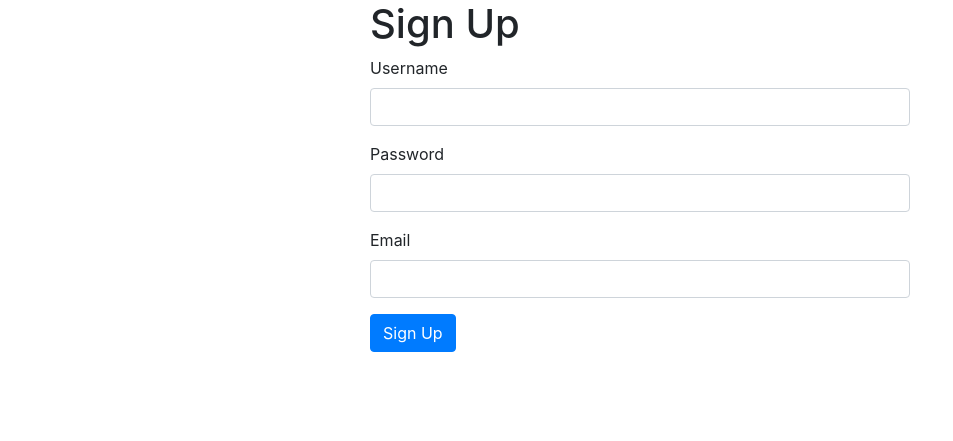
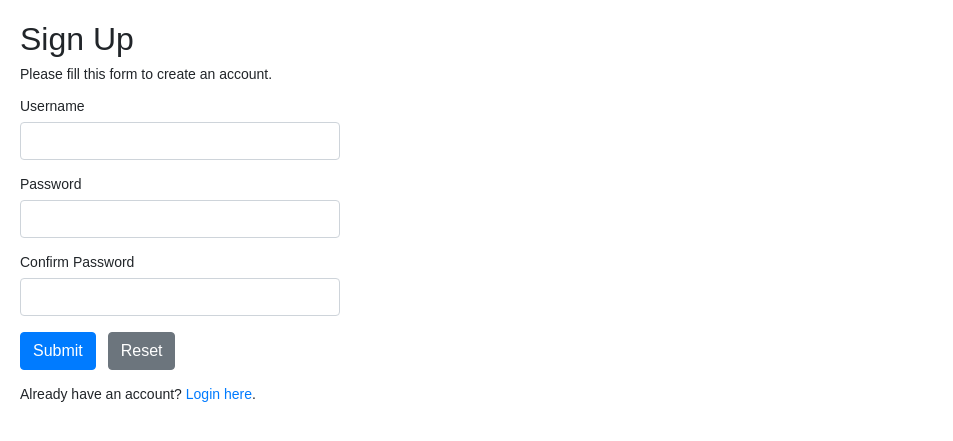
Before and after one commit to roshan-c/shoeshine.tv, a PHP site: page /register.php in a window 1280 px wide. Shown: the top 441 px of the page, without its empty margins (0-953 px from the left). Run offline with PHP 8.4, Linux system fonts and the light colour scheme; a stand-in replaces the project's code that opens the database connection.

Commit message:
Update register.php

```diff
--- a/website/register.php
+++ b/website/register.php
@@ -1,33 +1,137 @@
+<?php
+// Include config file
+require_once "config.php";
+
+// Define variables and initialize with empty values
+$username = $password = $confirm_password = "";
+$username_err = $password_err = $confirm_password_err = "";
+
+// Processing form data when form is submitted
+if($_SERVER["REQUEST_METHOD"] == "POST"){
+
+    // Validate username
+    if(empty(trim($_POST["username"]))){
+        $username_err = "Please enter a username.";
+    } elseif(!preg_match('/^[a-zA-Z0-9_]+$/', trim($_POST["username"]))){
+        $username_err = "Username can only contain letters, numbers, and underscores.";
+    } else{
+        // Prepare a select statement
+        $sql = "SELECT id FROM users WHERE username = ?";
+
+        if($stmt = mysqli_prepare($link, $sql)){
+            // Bind variables to the prepared statement as parameters
+            mysqli_stmt_bind_param($stmt, "s", $param_username);
+
+            // Set parameters
+            $param_username = trim($_POST["username"]);
+
+            // Attempt to execute the prepared statement
+            if(mysqli_stmt_execute($stmt)){
+                /* store result */
+                mysqli_stmt_store_result($stmt);
+
+                if(mysqli_stmt_num_rows($stmt) == 1){
+                    $username_err = "This username is already taken.";
+                } else{
+                    $username = trim($_POST["username"]);
+                }
+            } else{
+                echo "Oops! Something went wrong. Please try again later.";
+            }
+
+            // Close statement
+            mysqli_stmt_close($stmt);
+        }
+    }
+
+    // Validate password
+    if(empty(trim($_POST["password"]))){
+        $password_err = "Please enter a password.";
+    } elseif(strlen(trim($_POST["password"])) < 6){
+        $password_err = "Password must have atleast 6 characters.";
+    } else{
+        $password = trim($_POST["password"]);
+    }
+
+    // Validate confirm password
+    if(empty(trim($_POST["confirm_password"]))){
+        $confirm_password_err = "Please confirm password.";
+    } else{
+        $confirm_password = trim($_POST["confirm_password"]);
+        if(empty($password_err) && ($password != $confirm_password)){
+            $confirm_password_err = "Password did not match.";
+        }
+    }
+
+    // Check input errors before inserting in database
+    if(empty($username_err) && empty($password_err) && empty($confirm_password_err)){
+
+        // Prepare an insert statement
+        $sql = "INSERT INTO users (username, password) VALUES (?, ?)";
+
+        if($stmt = mysqli_prepare($link, $sql)){
+            // Bind variables to the prepared statement as parameters
+            mysqli_stmt_bind_param($stmt, "ss", $param_username, $param_password);
+
+            // Set parameters
+            $param_username = $username;
+            $param_password = password_hash($password, PASSWORD_DEFAULT); // Creates a password hash
+
+            // Attempt to execute the prepared statement
+            if(mysqli_stmt_execute($stmt)){
+                // Redirect to login page
+                header("location: login.php");
+            } else{
+                echo "Oops! Something went wrong. Please try again later.";
+            }
+
+            // Close statement
+            mysqli_stmt_close($stmt);
+        }
+    }
+
+    // Close connection
+    mysqli_close($link);
+}
+?>
+
 <!DOCTYPE html>
 <html lang="en">
 <head>
-    <meta charest="UTF-8">
+    <meta charset="UTF-8">
     <title>Sign Up</title>
-    <link rel = "stylesheet" href = "https://stackpath.bootstrapcdn.com/bootstrap/4.4.1/css/bootstrap.min.css">
+    <link rel="stylesheet" href="https://stackpath.bootstrapcdn.com/bootstrap/4.5.2/css/bootstrap.min.css">
+    <style>
+        body{ font: 14px sans-serif; }
+        .wrapper{ width: 360px; padding: 20px; }
+    </style>
 </head>
-
 <body>
-    <div class="container">
-        <div class="row">
-            <div class="col-md-6 offset-md-3">
-                <h1>Sign Up</h1>
-                <form action="register.php" method="post">
+    <div class="wrapper">
+        <h2>Sign Up</h2>
+        <p>Please fill this form to create an account.</p>
+        <form action="<?php echo htmlspecialchars($_SERVER["PHP_SELF"]); ?>" method="post">
             <div class="form-group">
-                        <label for="username">Username</label>
-                        <input type="text" name="username" class="form-control">
+                <label>Username</label>
+                <input type="text" name="username" class="form-control <?php echo (!empty($username_err)) ? 'is-invalid' : ''; ?>" value="<?php echo $username; ?>">
+                <span class="invalid-feedback"><?php echo $username_err; ?></span>
             </div>
             <div class="form-group">
-                        <label for="password">Password</label>
-                        <input type="password" name="password" class="form-control">
+                <label>Password</label>
+                <input type="password" name="password" class="form-control <?php echo (!empty($password_err)) ? 'is-invalid' : ''; ?>" value="<?php echo $password; ?>">
+                <span class="invalid-feedback"><?php echo $password_err; ?></span>
             </div>
             <div class="form-group">
-                        <label for="email">Email</label>
-                        <input type="email" name="email" class="form-control">
+                <label>Confirm Password</label>
+                <input type="password" name="confirm_password" class="form-control <?php echo (!empty($confirm_password_err)) ? 'is-invalid' : ''; ?>" value="<?php echo $confirm_password; ?>">
+                <span class="invalid-feedback"><?php echo $confirm_password_err; ?></span>
             </div>
-                    <button type="submit" class="btn btn-primary">Sign Up</button>
+            <div class="form-group">
+                <input type="submit" class="btn btn-primary" value="Submit">
+                <input type="reset" class="btn btn-secondary ml-2" value="Reset">
+            </div>
+            <p>Already have an account? <a href="login.php">Login here</a>.</p>
         </form>
-            </div>
-        </div>
     </div>
 </body>
 </html>
```
Lines whose indentation alone changed are shown as unchanged.
